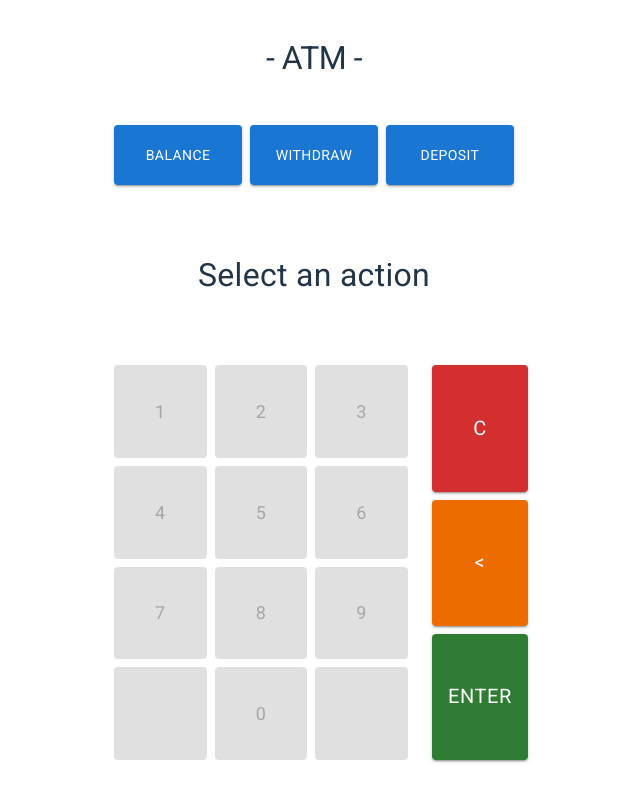
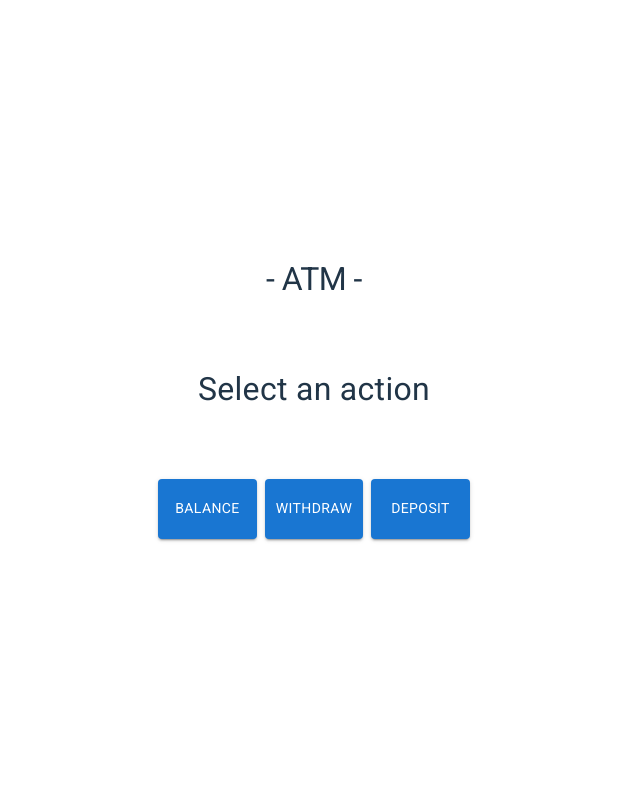
Before and after one commit to pauzimny/atm, a React (Vite) app: page / in a window 1280 px wide. Shown: the whole page, without its empty margins (326-966 px from the left). Built offline with nearby package versions, Linux system fonts and the light colour scheme.

Commit message:
Add `cancel` and `repeat` buttons

```diff
--- a/src/ATMContainer.tsx
+++ b/src/ATMContainer.tsx
@@ -1,18 +1,30 @@
-import { useCallback, useEffect, useState } from 'react';
+import { useCallback, useState } from 'react';
 import Container from '@mui/material/Container';
 import Typography from '@mui/material/Typography';
 import { useATMContext } from './context/useATMContext';
-import { ATMActions, ATMKeyboard, ATMDisplay } from './components';
-import type { ATMKeyboardKey } from './types';
+import { ATMActions, ATMKeyboard, ATMDisplay, ActionButton } from './components';
+import { ATM_ACTIONS, type ATMKeyboardKey } from './types';
 
 export function ATMContainer() {
   const [atmInputValue, setAtmInputValue] = useState<string>('');
-  const { selectedATMAction, submitRequestedMoneyValue, cleanupActionStatus } = useATMContext();
+  const {
+    selectedATMAction,
+    submitRequestedMoneyValue,
+    cleanupActionStatus,
+    clearAtmSelections,
+    actionStatus,
+  } = useATMContext();
 
-  useEffect(() => {
+  const shouldDisplayKeyboard =
+    selectedATMAction && selectedATMAction !== ATM_ACTIONS.DISPLAY_BALANCE;
+  const shouldDisplayActionsButtons = !selectedATMAction;
+  const shouldDisplayRepeatButton = !!actionStatus;
+  const shouldDisplayCancelButton = !!selectedATMAction;
+
+  const userActionCleanup = useCallback(() => {
     setAtmInputValue('');
-    cleanupActionStatus();
-  }, [selectedATMAction, cleanupActionStatus]);
+    clearAtmSelections();
+  }, [clearAtmSelections]);
 
   const handleKeyPress = useCallback(
     (key: ATMKeyboardKey) => {
@@ -36,13 +48,17 @@ export function ATMContainer() {
 
   return (
     <Container>
-      <Typography variant="h1" sx={{ fontSize: 32 }}>
+      <Typography variant="h1" sx={{ fontSize: 32 }} flexGrow={1}>
         - ATM -
       </Typography>
 
-      <ATMActions />
       <ATMDisplay inputValue={atmInputValue} />
-      <ATMKeyboard onKeyPress={handleKeyPress} />
+      {shouldDisplayActionsButtons && <ATMActions />}
+      {shouldDisplayKeyboard && <ATMKeyboard onKeyPress={handleKeyPress} />}
+      {shouldDisplayRepeatButton && <ActionButton label="Repeat" onClick={cleanupActionStatus} />}
+      {shouldDisplayCancelButton && (
+        <ActionButton label="Cancel" onClick={userActionCleanup} sx={{ marginTop: 2 }} />
+      )}
     </Container>
   );
 }
--- a/src/components/ATMActions.tsx
+++ b/src/components/ATMActions.tsx
@@ -1,19 +1,32 @@
 import Grid from '@mui/material/Grid';
-import { ATM_ACTIONS } from '../types';
-import { ActionButton, type ATMActionButton } from './ActionButton';
+import { ATM_ACTIONS, type ATMActionType } from '../types';
+import { ActionButton } from './ActionButton';
+import { useATMContext } from '../context/useATMContext';
 
-const atmActions: (ATMActionButton & { id: number })[] = [
+const atmActions: { id: number; label: string; actionName: ATMActionType }[] = [
   { id: 1, label: 'Balance', actionName: ATM_ACTIONS.DISPLAY_BALANCE },
   { id: 2, label: 'Withdraw', actionName: ATM_ACTIONS.WITHDRAW },
   { id: 3, label: 'Deposit', actionName: ATM_ACTIONS.DEPOSIT },
 ];
 
 export function ATMActions() {
+  const { selectATMAction } = useATMContext();
+
+  const handleATMActionButtonClick = (actionName: ATMActionType) => {
+    selectATMAction(actionName);
+  };
+
   return (
     <Grid container spacing={1}>
       {atmActions.map(atmAction => {
-        const { id, ...rest } = atmAction;
-        return <ActionButton {...rest} key={id} />;
+        const { id, label, actionName } = atmAction;
+        return (
+          <ActionButton
+            label={label}
+            key={id}
+            onClick={() => handleATMActionButtonClick(actionName)}
+          />
+        );
       })}
     </Grid>
   );
--- a/src/components/ATMButton.tsx
+++ b/src/components/ATMButton.tsx
@@ -14,7 +14,7 @@ export function ATMButton({ buttonKey, onKeyPress, disabled }: ATMButtonProps) {
   return (
     <>
       {shouldDisplayEmptyButton && <EmptyButtonSpace />}
-      <Grid size={{ xs: 4 }} key={buttonKey}>
+      <Grid size={4} key={buttonKey}>
         <Button
           variant="contained"
           fullWidth
@@ -33,7 +33,7 @@ export function ATMButton({ buttonKey, onKeyPress, disabled }: ATMButtonProps) {
 
 function EmptyButtonSpace() {
   return (
-    <Grid size={{ xs: 4 }}>
+    <Grid size={4}>
       <Button variant="contained" fullWidth sx={{ aspectRatio: '1 / 1', fontSize: 18 }} disabled />
     </Grid>
   );
--- a/src/components/ATMKeyboard.tsx
+++ b/src/components/ATMKeyboard.tsx
@@ -15,8 +15,13 @@ export function ATMKeyboard({ onKeyPress }: ATMKeyboardProps) {
   const isButtonDisabled = !selectedATMAction;
 
   return (
-    <Grid container spacing={3} justifyContent="center" sx={{ maxWidth: 400, margin: 'auto' }}>
-      <Grid size={{ xs: 9 }}>
+    <Grid
+      container
+      spacing={3}
+      justifyContent="center"
+      sx={{ maxWidth: 400, margin: 'auto', paddingBottom: 6 }}
+    >
+      <Grid size={9}>
         <Grid container spacing={1}>
           {ATM_KEYBOARD_KEYS.map(buttonKey => (
             <ATMButton
@@ -29,7 +34,7 @@ export function ATMKeyboard({ onKeyPress }: ATMKeyboardProps) {
         </Grid>
       </Grid>
 
-      <Grid size={{ xs: 3 }}>
+      <Grid size={3}>
         <Grid container direction="column" justifyContent={'space-between'} height={'100%'}>
           {ATM_OPS_KEYBOARD_KEYS.map(key => (
             <Grid key={key} height={'32%'}>
--- a/src/components/ActionButton.tsx
+++ b/src/components/ActionButton.tsx
@@ -1,23 +1,21 @@
 import Button from '@mui/material/Button';
 import Grid from '@mui/material/Grid';
-import { useATMContext } from '../context/useATMContext';
-import type { ATMActionType } from '../types';
+import type { SxProps, Theme } from '@mui/material/styles';
 
 export type ATMActionButton = {
   label: string;
-  actionName: ATMActionType;
+  onClick: () => void;
+  sx?: SxProps<Theme>;
 };
 
-export function ActionButton({ label, actionName }: ATMActionButton) {
-  const { selectATMAction } = useATMContext();
-
+export function ActionButton({ label, onClick, sx }: ATMActionButton) {
   return (
-    <Grid size={{ xs: 4 }} sx={{ marginTop: 6 }}>
+    <Grid size={4}>
       <Button
         variant="contained"
         fullWidth
-        onClick={() => selectATMAction(actionName)}
-        sx={{ height: '100%', minHeight: 60 }}
+        onClick={onClick}
+        sx={{ height: '100%', minHeight: 60, ...sx }}
       >
         {label}
       </Button>
--- a/src/context/ATMMachineProvider.tsx
+++ b/src/context/ATMMachineProvider.tsx
@@ -63,6 +63,11 @@ export const ATMMachineProvider = ({ children }: { children: ReactNode }) => {
     setActionStatus(undefined);
   }, []);
 
+  const clearAtmSelections = useCallback(() => {
+    setActionStatus(undefined);
+    setSelectedATMAction(undefined);
+  }, []);
+
   const formattedUserBalance = useMemo(() => {
     return getFormattedCurrency(userBalance);
   }, [userBalance]);
@@ -76,6 +81,7 @@ export const ATMMachineProvider = ({ children }: { children: ReactNode }) => {
         submitRequestedMoneyValue,
         cleanupActionStatus,
         actionStatus,
+        clearAtmSelections,
       }}
     >
       {children}
--- a/src/context/types.ts
+++ b/src/context/types.ts
@@ -5,6 +5,7 @@ export type ATMMachineProviderProps = {
   selectATMAction: (newSelectedAction: ATMActionType) => void;
   submitRequestedMoneyValue: (value: number) => void;
   cleanupActionStatus: () => void;
+  clearAtmSelections: () => void;
   selectedATMAction?: ATMActionType;
   actionStatus?: ATMActionStatus;
 };
```
